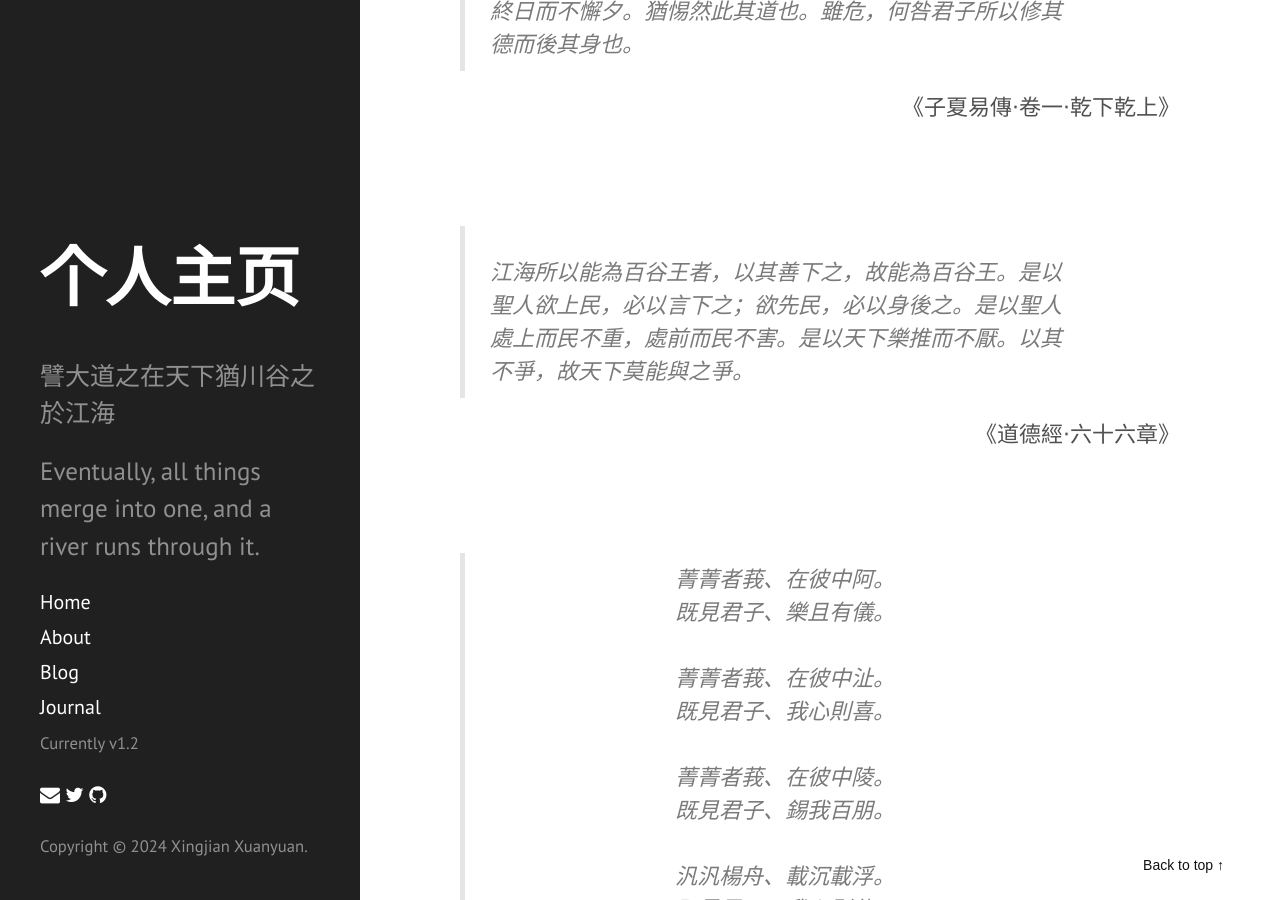
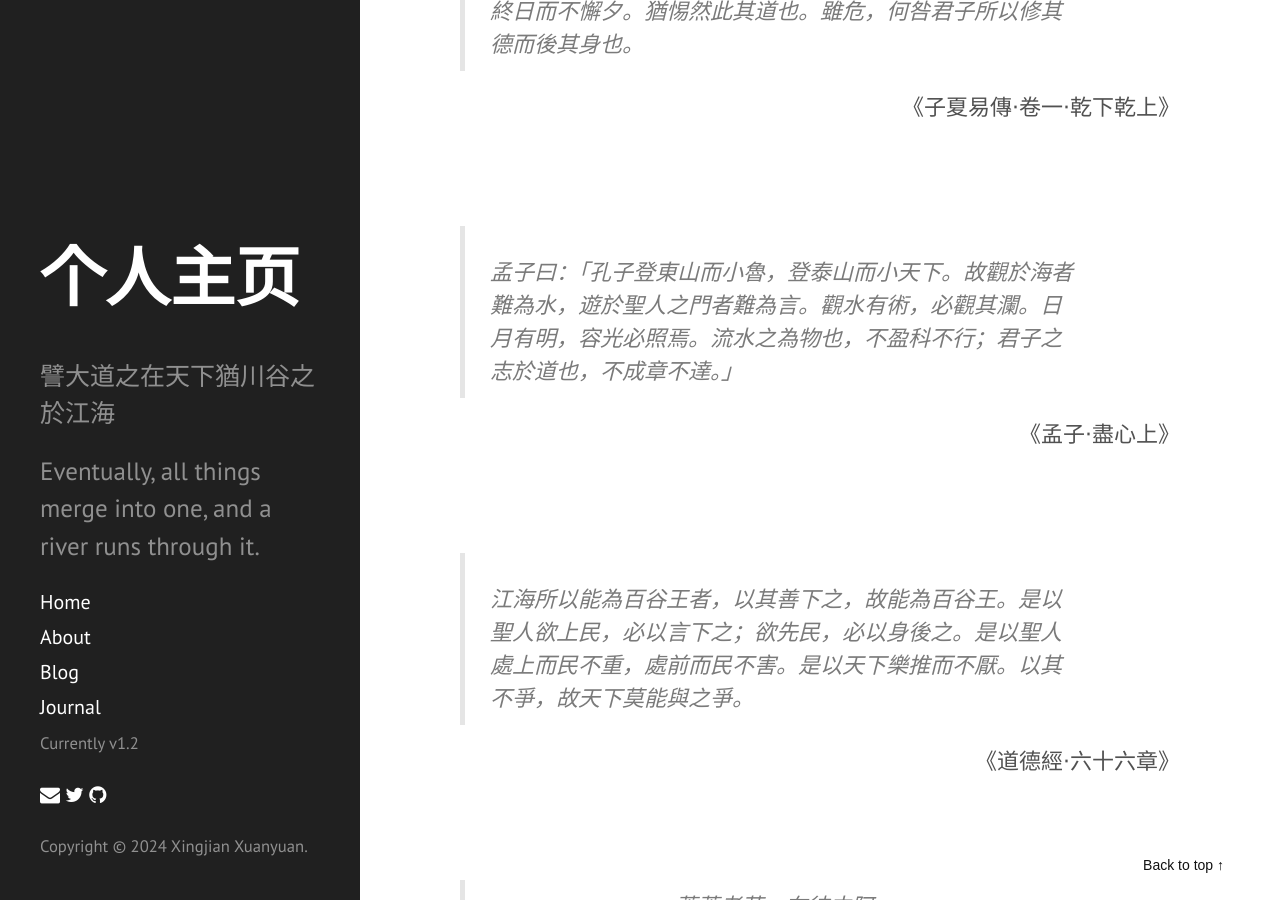
Before and after one commit to xyxj1024/xyxj1024.github.io, a Jekyll site: the page built from index.html, in a window 1280 px wide and 900 px high, scrolled down 346 px. Built offline with Jekyll 4.4.1, drawn with Linux system fonts in a browser that asks for light colours; nearby versions of some CDN libraries; the list of posts is cut into pages by our own code.

Commit message:
Update Personal Site

```diff
--- a/index.html
+++ b/index.html
@@ -12,6 +12,13 @@ title: 2024
   </blockquote>
   <p lang="zh" style="text-align:right;">
     &#x300A;子夏易傳&#x2027;卷一&#x2027;乾下乾上&#x300B;
+  </p><br><br>
+
+  <blockquote cite="https://ctext.org/mengzi/jin-xin-i/zh">
+    <p lang="zh" style="text-align:left;"><em>孟子曰&#xFF1A;&#x300C;孔子登東山而小魯&#xFF0C;登泰山而小天下&#x3002;故觀於海者難為水&#xFF0C;遊於聖人之門者難為言&#x3002;觀水有術&#xFF0C;必觀其瀾&#x3002;日月有明&#xFF0C;容光必照焉&#x3002;流水之為物也&#xFF0C;不盈科不行&#xFF1B;君子之志於道也&#xFF0C;不成章不達&#x3002;&#x300D;</em></p>
+  </blockquote>
+  <p lang="zh" style="text-align:right;">
+    &#x300A;孟子&#x2027;盡心上&#x300B;
   </p><br><br>
 
   <blockquote cite="https://ctext.org/dao-de-jing">
@@ -258,7 +265,7 @@ title: 2024
     <dl style="text-align:center;font-family:verdana;font-variant-caps:small-caps;">Lord Varys</dl>
     <dl style="text-align:left;font-family:verdana;"><small>Does it? He has neither crown, nor gold, nor favor with the gods.</small></dl><br>
     <dl style="text-align:center;font-family:verdana;font-variant-caps:small-caps;">Tyrion Lannister</dl>
-    <dl style="text-align:left;font-family:verdana;"><small>He has a sword, the power of life and death.</small></dl>
+    <dl style="text-align:left;font-family:verdana;"><small>He has a sword, the power of life and death.</small></dl><br>
     <dl style="text-align:center;font-family:verdana;font-variant-caps:small-caps;">Lord Varys</dl>
     <dl style="text-align:left;font-family:verdana;"><small>But if it's swordsmen who rule, why do we pretend kings hold all the power? When Ned Stark lost his head, who was truly responsible? Joffrey? The executioner? Or something else?</small></dl><br>
     <dl style="text-align:center;font-family:verdana;font-variant-caps:small-caps;">Tyrion Lannister</dl>
```
Also changed, not shown: _pages/about.md (+2 -0 lines).
